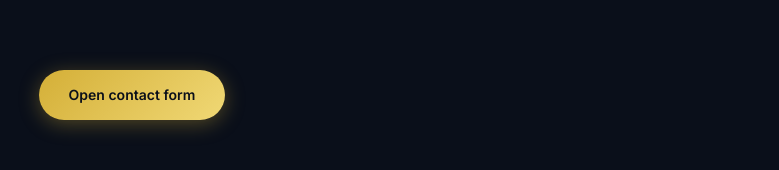
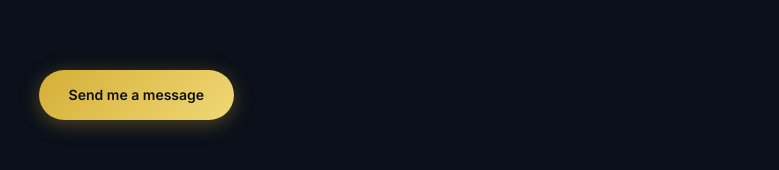
Before and after one commit to ChristIsKingAlways/JordanBensonDEV, a React (Vite) app: page / in a window 1280 px wide. Shown: the part 6268-6438 px from the top of the page, without its empty margins (25-804 px from the left). Built offline with nearby package versions, Linux system fonts and the light colour scheme.

Commit message:
Rename contact CTA to Send me a message

```diff
--- a/src/data/codeSnippets.js
+++ b/src/data/codeSnippets.js
@@ -62,7 +62,7 @@ export const CODE_SNIPPET_MAP = {
 </section>`,
 
   contact: `<section id="contact" className="contact">
-  <button type="button" onClick={openModal}>Open contact form</button>
+  <button type="button" onClick={openModal}>Send me a message</button>
   {createPortal(
     modalOpen ? (
       <div className="contact-modal" role="presentation">
--- a/src/data/portfolioContent.js
+++ b/src/data/portfolioContent.js
@@ -140,7 +140,7 @@ export const contactCopy = {
   formHint: "Submissions are delivered securely through our contact form.",
   modalTitle: "Send a message",
   modalSub: "Tell me what you're building—I'll read every note.",
-  openModalCta: "Open contact form",
+  openModalCta: "Send me a message",
   successTitle: "You made my day!",
   successSub: "Your message is on its way. I'll get back to you soon.",
   successHint: "Watch for a reply in your inbox.",
```
